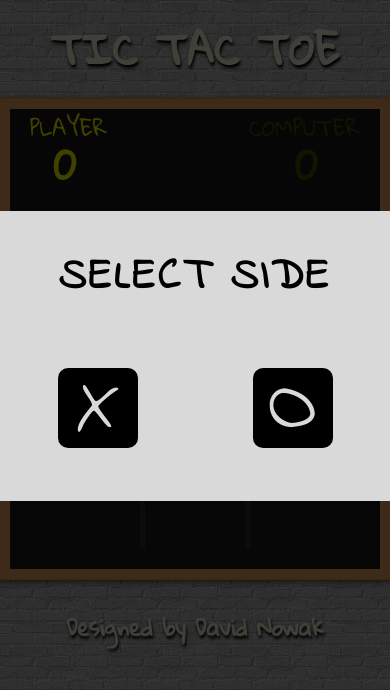
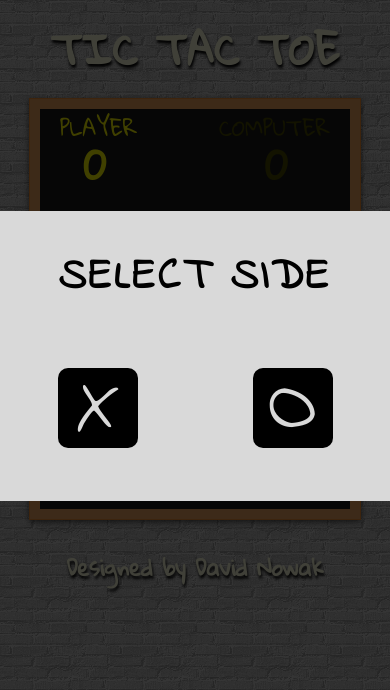
Before and after one commit to Confidenceiskey/tic-tac-toe, a React (Create React App) app: page / in a window 390 px wide. Shown: the top 690 px of the page. Built offline with nearby package versions, Linux system fonts and the light colour scheme.

Commit message:
enhanced mobile display with CSS

```diff
--- a/src/components/OneSquare/OneSquare.css
+++ b/src/components/OneSquare/OneSquare.css
@@ -15,3 +15,19 @@
 .each-square:hover {
   cursor: pointer;
 }
+
+@media (min-width: 351px) and (max-width: 405px) {
+  .board-font {
+    font-size: 4.65em;
+    width: 80px;
+    height: 80px;
+  }
+}
+
+@media (max-width: 350px) {
+  .board-font {
+    font-size: 4em;
+    width: 70px;
+    height: 70px;
+  }
+}
--- a/src/components/ScoreBoard/ScoreBoard.css
+++ b/src/components/ScoreBoard/ScoreBoard.css
@@ -43,3 +43,15 @@
 .scoreBoard .currentTurn {
   color: yellow;
 }
+
+@media (min-width: 351px) and (max-width: 405px) {
+  .scoreBoard {
+    width: 310px;
+  }
+}
+
+@media (max-width: 350px) {
+  .scoreBoard {
+    width: 280px;
+  }
+}
--- a/src/components/TicTacBoard/TicTacBoard.css
+++ b/src/components/TicTacBoard/TicTacBoard.css
@@ -13,3 +13,23 @@
 .outsideGameArea, .gridLines {
   width: 310px;
 }
+
+@media (min-width: 351px) and (max-width: 405px) {
+  .gridLines {
+    grid-template-columns: 80px 80px 80px;
+  }
+
+  .outsideGameArea, .gridLines {
+    width: 250px;
+  }
+}
+
+@media (max-width: 350px) {
+  .gridLines {
+    grid-template-columns: 70px 70px 70px;
+  }
+
+  .outsideGameArea, .gridLines {
+    width: 220px;
+  }
+}
```
